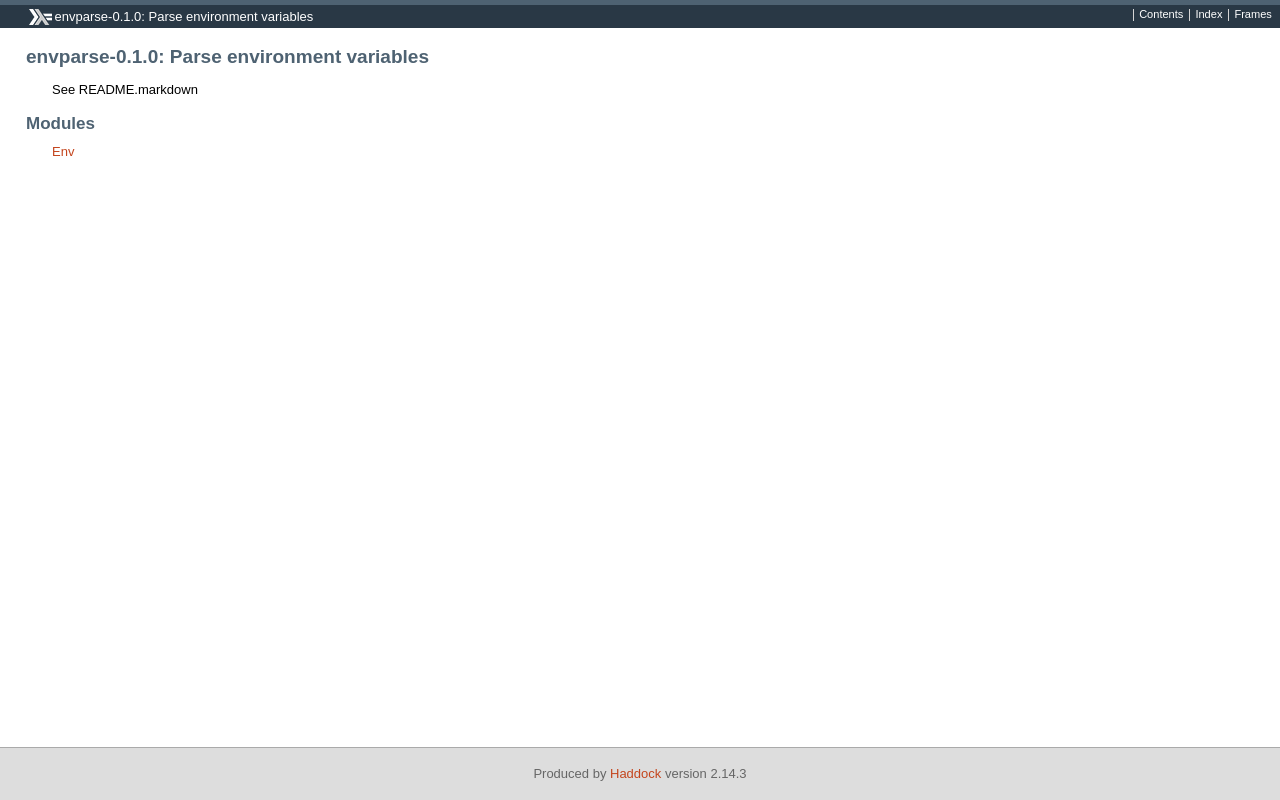
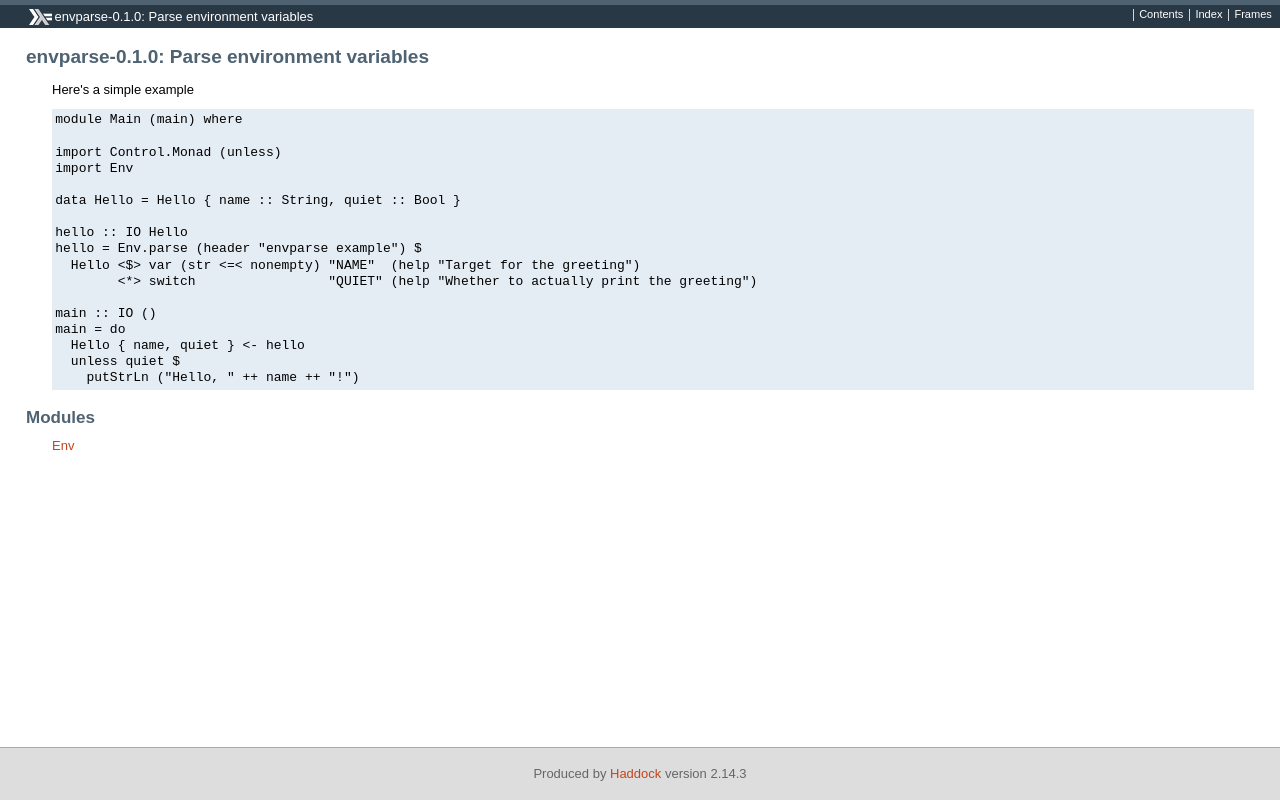
Before and after one commit to supki/envparse, a plain HTML site: page index.html in a window 1280 px wide. Drawn offline with Linux system fonts and the light colour scheme.

Commit message:
Update haddock documentation

```diff
--- a/index.html
+++ b/index.html
@@ -1,4 +1,21 @@
 <!DOCTYPE html PUBLIC "-//W3C//DTD XHTML 1.0 Transitional//EN" "http://www.w3.org/TR/xhtml1/DTD/xhtml1-transitional.dtd"><html xmlns="http://www.w3.org/1999/xhtml"><head><meta http-equiv="Content-Type" content="text/html; charset=UTF-8" /><title>envparse-0.1.0: Parse environment variables</title><link href="ocean.css" rel="stylesheet" type="text/css" title="Ocean" /><script src="haddock-util.js" type="text/javascript"></script><script type="text/javascript">//<![CDATA[
 window.onload = function () {pageLoad();};
 //]]>
-</script></head><body><div id="package-header"><ul class="links" id="page-menu"><li><a href="index.html">Contents</a></li><li><a href="doc-index.html">Index</a></li></ul><p class="caption">envparse-0.1.0: Parse environment variables</p></div><div id="content"><div id="description"><h1>envparse-0.1.0: Parse environment variables</h1><div class="doc"><p>See README.markdown</p></div></div><div id="module-list"><p class="caption">Modules</p><ul><li><span class="module"><a href="Env.html">Env</a></span></li></ul></div></div><div id="footer"><p>Produced by <a href="http://www.haskell.org/haddock/">Haddock</a> version 2.14.3</p></div></body></html>
+</script></head><body><div id="package-header"><ul class="links" id="page-menu"><li><a href="index.html">Contents</a></li><li><a href="doc-index.html">Index</a></li></ul><p class="caption">envparse-0.1.0: Parse environment variables</p></div><div id="content"><div id="description"><h1>envparse-0.1.0: Parse environment variables</h1><div class="doc"><p>Here's a simple example</p><pre>module Main (main) where
+
+import Control.Monad (unless)
+import Env
+
+data Hello = Hello { name :: String, quiet :: Bool }
+
+hello :: IO Hello
+hello = Env.parse (header &quot;envparse example&quot;) $
+  Hello &lt;$&gt; var (str &lt;=&lt; nonempty) &quot;NAME&quot;  (help &quot;Target for the greeting&quot;)
+        &lt;*&gt; switch                 &quot;QUIET&quot; (help &quot;Whether to actually print the greeting&quot;)
+
+main :: IO ()
+main = do
+  Hello { name, quiet } &lt;- hello
+  unless quiet $
+    putStrLn (&quot;Hello, &quot; ++ name ++ &quot;!&quot;)
+</pre></div></div><div id="module-list"><p class="caption">Modules</p><ul><li><span class="module"><a href="Env.html">Env</a></span></li></ul></div></div><div id="footer"><p>Produced by <a href="http://www.haskell.org/haddock/">Haddock</a> version 2.14.3</p></div></body></html>
```
Also changed, not shown: Env.html (+3 -3 lines), src/Env.html (+4 -4 lines).
